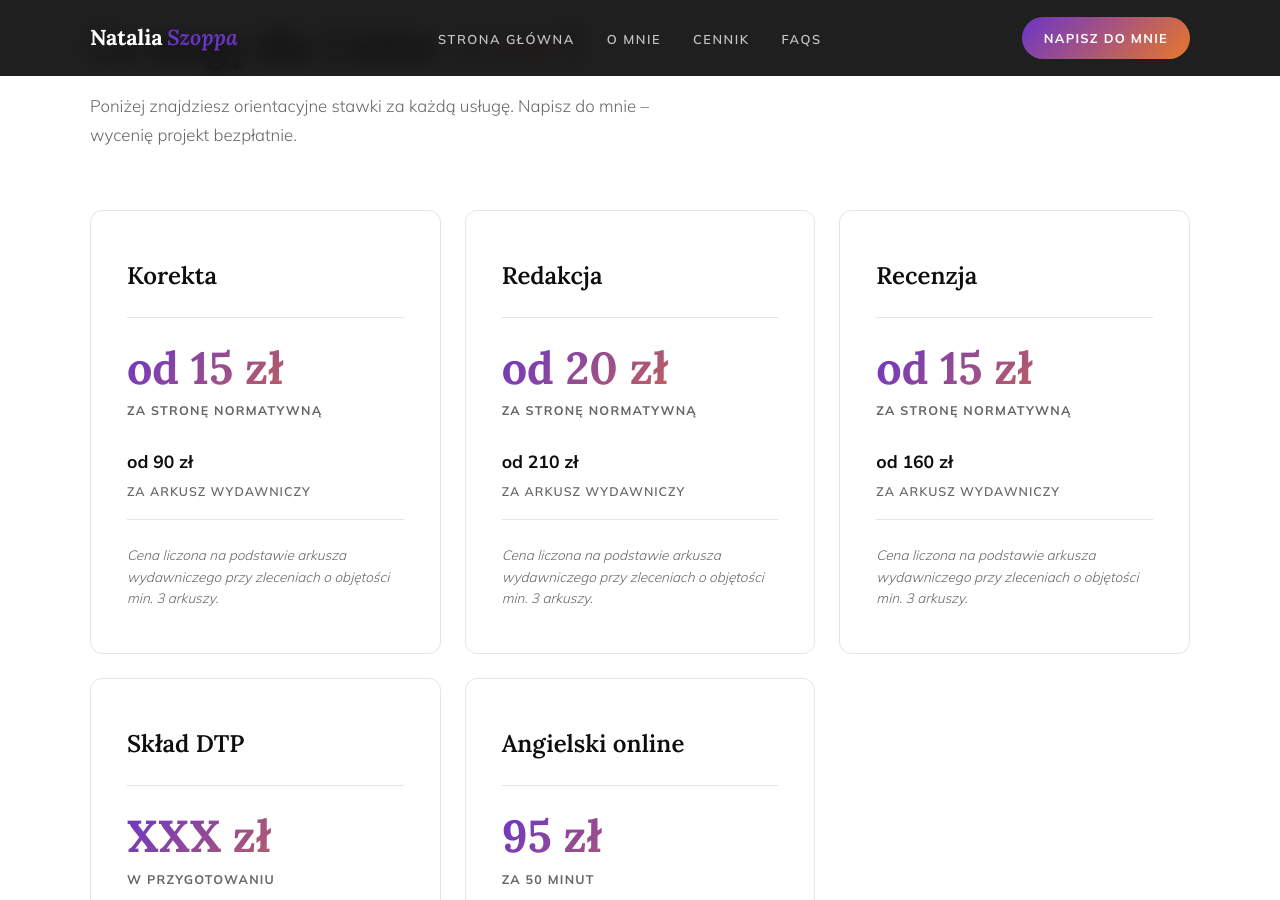
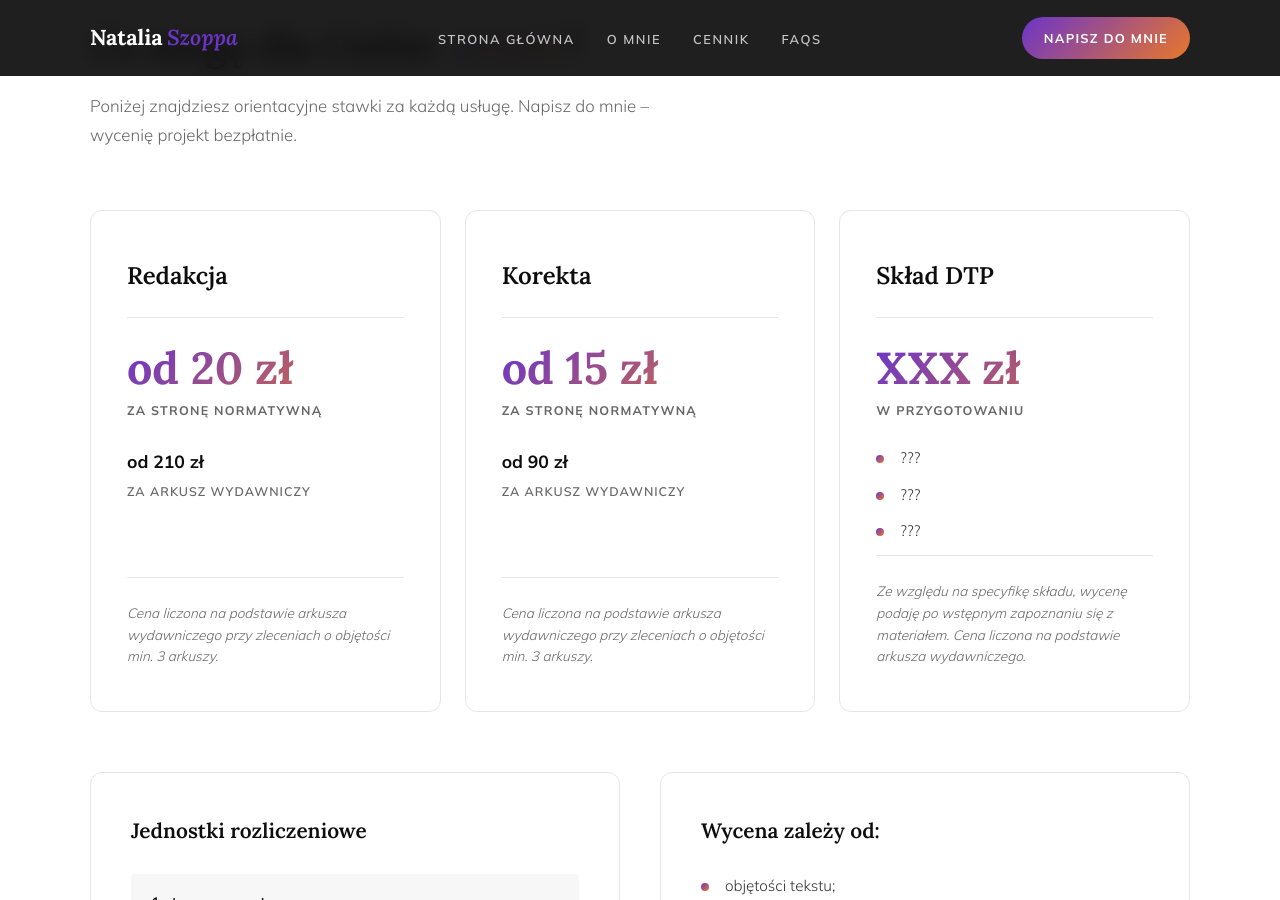
Before and after one commit to Bonnie00726/nataliaszoppa, a Jekyll site: the page built from cennik.html, in a window 1280 px wide and 900 px high, scrolled down 906 px. Built offline with Jekyll 4.4.1, drawn with Linux system fonts in a browser that asks for light colours; some of the changed text lies outside the part shown.

Commit message:
Update cennik.html

```diff
--- a/cennik.html
+++ b/cennik.html
@@ -97,8 +97,8 @@ title: Cennik
 <div class="credibility-bar reveal delay-1">
     <div class="credibility-bar-inner">
         <div class="cred-pillar">
-            <i class="las la-shield-alt"></i>
-            <span>Bezpieczna płatność</span>
+            <i class="las la-coins"></i>
+            <span>Przelew bankowy</span>
         </div>
         <div class="cred-pillar">
             <i class="las la-file-contract"></i>
@@ -125,6 +125,15 @@ title: Cennik
 
         <div class="pricing-grid">
             <div class="pricing-card reveal">
+                <h3>Redakcja</h3>
+                <span class="price-main">od 20 zł</span>
+                <span class="price-unit">za stronę normatywną</span>
+                <div class="price-alt">od 210 zł</div>
+                <span class="price-alt-unit">za arkusz wydawniczy</span>
+                <p class="price-note">Cena liczona na podstawie arkusza wydawniczego przy zleceniach o objętości min. 3 arkuszy.</p>
+            </div>
+
+            <div class="pricing-card reveal delay-1">
                 <h3>Korekta</h3>
                 <span class="price-main">od 15 zł</span>
                 <span class="price-unit">za stronę normatywną</span>
@@ -132,23 +141,8 @@ title: Cennik
                 <span class="price-alt-unit">za arkusz wydawniczy</span>
                 <p class="price-note">Cena liczona na podstawie arkusza wydawniczego przy zleceniach o objętości min. 3 arkuszy.</p>
             </div>
-            <div class="pricing-card reveal delay-1">
-                <h3>Redakcja</h3>
-                <span class="price-main">od 20 zł</span>
-                <span class="price-unit">za stronę normatywną</span>
-                <div class="price-alt">od 210 zł</div>
-                <span class="price-alt-unit">za arkusz wydawniczy</span>
-                <p class="price-note">Cena liczona na podstawie arkusza wydawniczego przy zleceniach o objętości min. 3 arkuszy.</p>
-            </div>
+
             <div class="pricing-card reveal delay-2">
-                <h3>Recenzja</h3>
-                <span class="price-main">od 15 zł</span>
-                <span class="price-unit">za stronę normatywną</span>
-                <div class="price-alt">od 160 zł</div>
-                <span class="price-alt-unit">za arkusz wydawniczy</span>
-                <p class="price-note">Cena liczona na podstawie arkusza wydawniczego przy zleceniach o objętości min. 3 arkuszy.</p>
-            </div>
-            <div class="pricing-card reveal delay-3">
                 <h3>Skład DTP</h3>
                 <span class="price-main">XXX zł</span>
                 <span class="price-unit">W przygotowaniu</span>
@@ -158,17 +152,6 @@ title: Cennik
                     <li>???</li>
                 </ul>
                 <p class="price-note">Ze względu na specyfikę składu, wycenę podaję po wstępnym zapoznaniu się z materiałem. Cena liczona na podstawie arkusza wydawniczego.</p>
-            </div>
-            <div class="pricing-card reveal delay-4">
-                <h3>Angielski online</h3>
-                <span class="price-main">95 zł</span>
-                <span class="price-unit">za 50 minut</span>
-                <ul class="pricing-list">
-                    <li>zajęcia w aplikacji Google Meet</li>
-                    <li>materiały zapewniam ja</li>
-                    <li>udostępniane przez Google Docs lub mailem</li>
-                </ul>
-                <p class="price-note">Indywidualne podejście dopasowane do Twojego poziomu i celów.</p>
             </div>
         </div>
 
```
